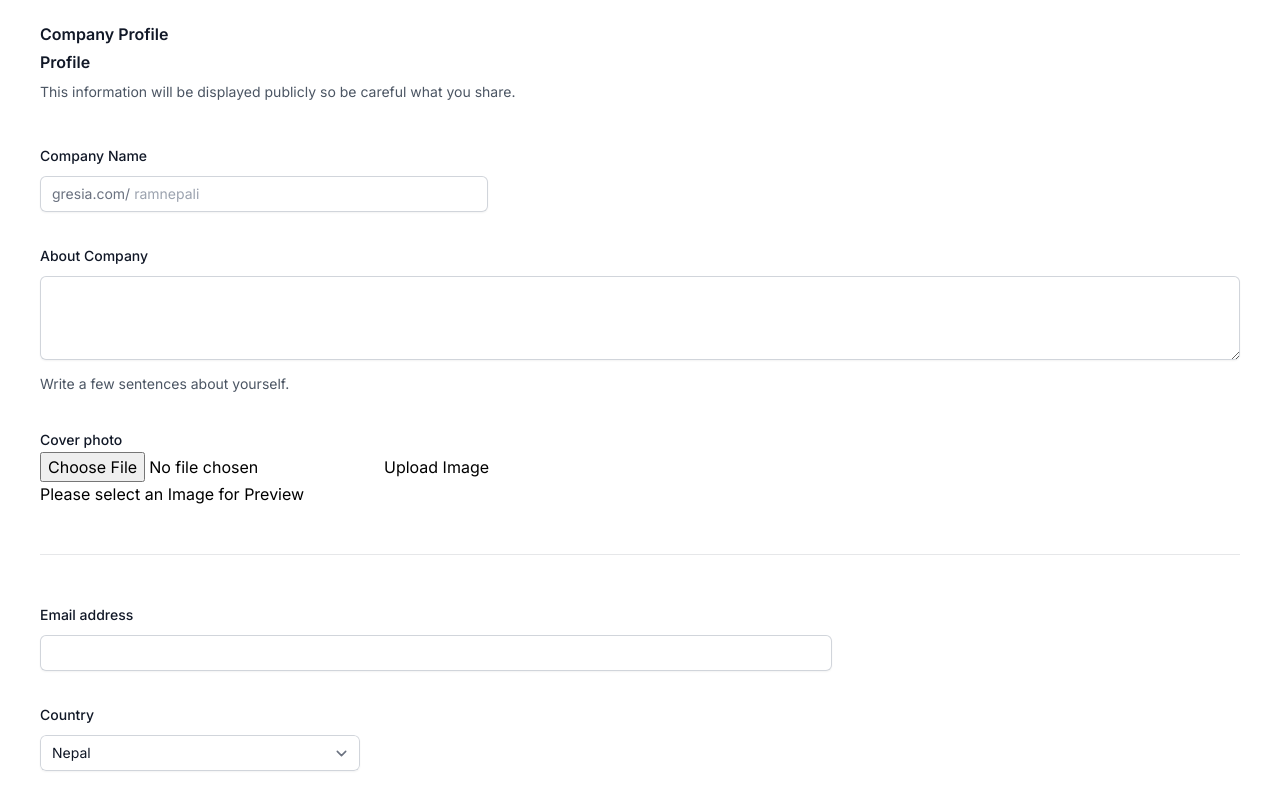
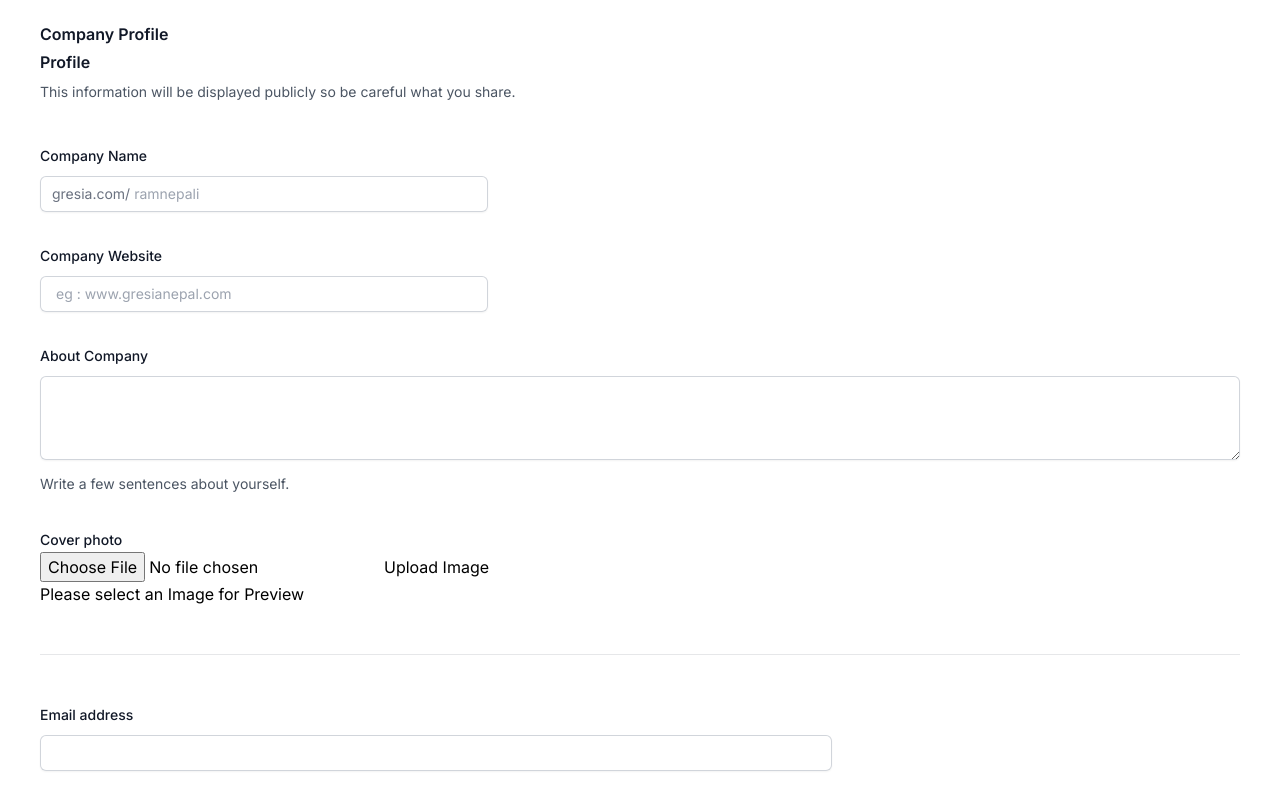
Before and after one commit to devgresia/job-portal, a Next.js app: page /company/profile in a window 1280 px wide. Shown: the top 800 px of the page. Built offline with nearby package versions, Linux system fonts and the light colour scheme.

Commit message:
company website

```diff
--- a/app/company/profile/page.tsx
+++ b/app/company/profile/page.tsx
@@ -14,7 +14,8 @@ export default function Profile() {
     firstName: '',
     email: '',
     streetAddress: '',
-    country: ''
+    country: '',
+    website:'',
   });
 
   const [isFileUploadOpen, setIsFileUploadOpen] = useState(false);
@@ -80,6 +81,28 @@ export default function Profile() {
                     className="block flex-1 border-0 bg-transparent py-1.5 pl-1 text-gray-900 placeholder:text-gray-400 focus:ring-0 sm:text-sm sm:leading-6"
                     placeholder="ramnepali"
                     value={form.username}
+                    onChange={handleChange}
+                  />
+                </div>
+              </div>
+            </div>
+
+            {/* company website */}
+            <div className="sm:col-span-4">
+              <label htmlFor="website" className="block text-sm font-medium leading-6 text-gray-900">
+                Company Website
+              </label>
+              <div className="mt-2">
+                <div className="flex rounded-md shadow-sm ring-1 ring-inset ring-gray-300 focus-within:ring-2 focus-within:ring-inset focus-within:ring-indigo-600 sm:max-w-md">
+                  <span className="flex select-none items-center pl-3 text-gray-500 sm:text-sm"></span>
+                  <input
+                    type="text"
+                    name="website"
+                    id="website"
+                    autoComplete="website"
+                    className="block flex-1 border-0 bg-transparent py-1.5 pl-1 text-gray-900 placeholder:text-gray-400 focus:ring-0 sm:text-sm sm:leading-6"
+                    placeholder="eg : www.gresianepal.com"
+                    value={form.website}
                     onChange={handleChange}
                   />
                 </div>
```
